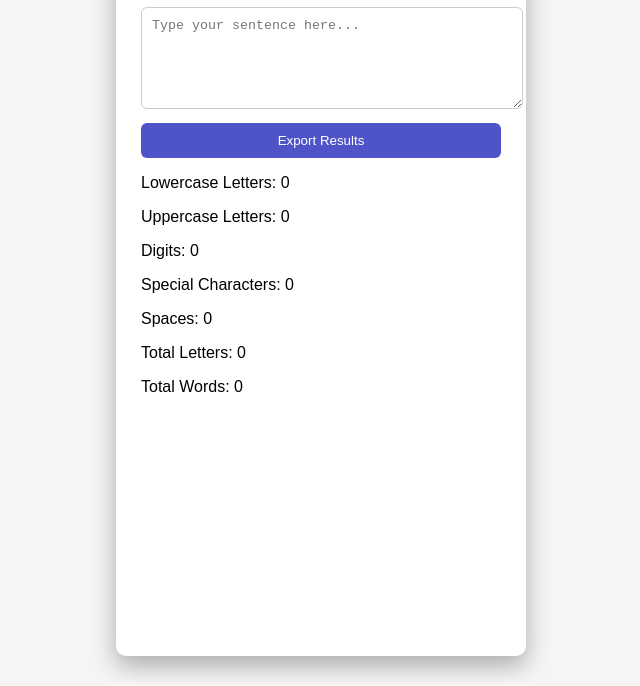
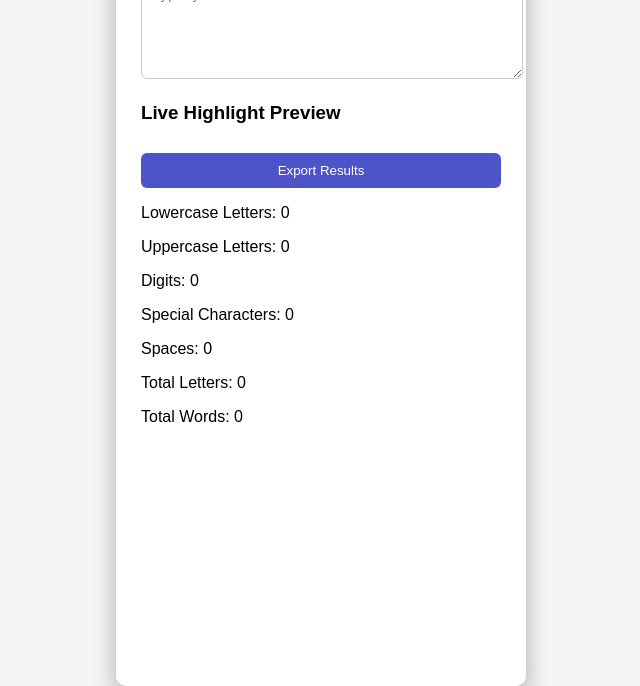
Before and after one commit to Rajanrajsah/sentence-analyzer, a plain HTML site: page index.html in a window 1280 px wide. Shown: the part 134-820 px from the top of the page, without its empty margins (319-959 px from the left). Drawn offline with nearby package versions, Linux system fonts and the light colour scheme.

Commit message:
Refactor HTML structure and comments

```diff
--- a/index.html
+++ b/index.html
@@ -1,29 +1,42 @@
+
 <!DOCTYPE html>
 <html lang="en">
 <head>
     <meta charset="UTF-8">
     <title>Sentence Analyzer</title>
+
+    <!-- CSS -->
     <link rel="stylesheet" href="style.css">
 
-    <!-- Chart.js CDN -->
+    <!-- Chart.js -->
     <script src="https://cdn.jsdelivr.net/npm/chart.js"></script>
 </head>
 
 <body>
+<div class="container">
 
-<div class="container">
+    <!-- Header -->
     <div class="header">
         <h1>Sentence Analyzer</h1>
+
+        <!-- Dark Mode Toggle -->
         <label class="switch">
             <input type="checkbox" id="themeToggle">
             <span class="slider"></span>
         </label>
     </div>
 
+    <!-- Input -->
     <textarea id="sentence" placeholder="Type your sentence here..."></textarea>
 
+    <!-- Live Highlight -->
+    <h3>Live Highlight Preview</h3>
+    <div id="highlightedText" class="highlight-box"></div>
+
+    <!-- Export -->
     <button onclick="exportResults()">Export Results</button>
 
+    <!-- Results -->
     <div class="results">
         <p>Lowercase Letters: <span id="lowercase">0</span></p>
         <p>Uppercase Letters: <span id="uppercase">0</span></p>
@@ -35,11 +48,13 @@
     </div>
 
     <!-- Chart -->
-    <canvas id="analysisChart" height="200"></canvas>
+    <div class="results">
+        <canvas id="analysisChart" height="200"></canvas>
+    </div>
+
 </div>
 
-<!-- Your JS (always at bottom) -->
+<!-- JavaScript (ALWAYS load at bottom) -->
 <script src="script.js"></script>
-
 </body>
 </html>
```
